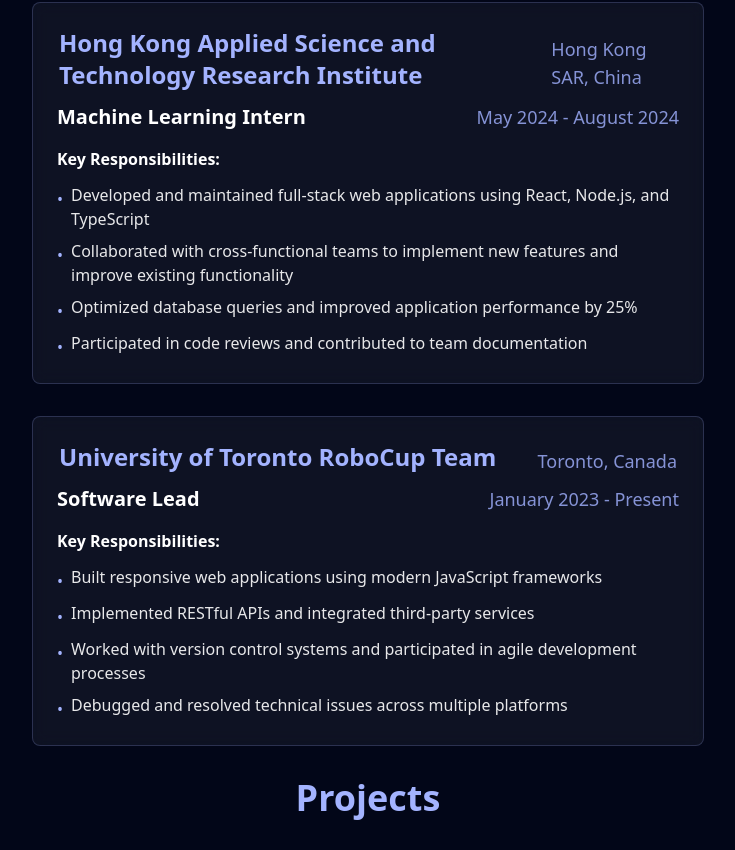
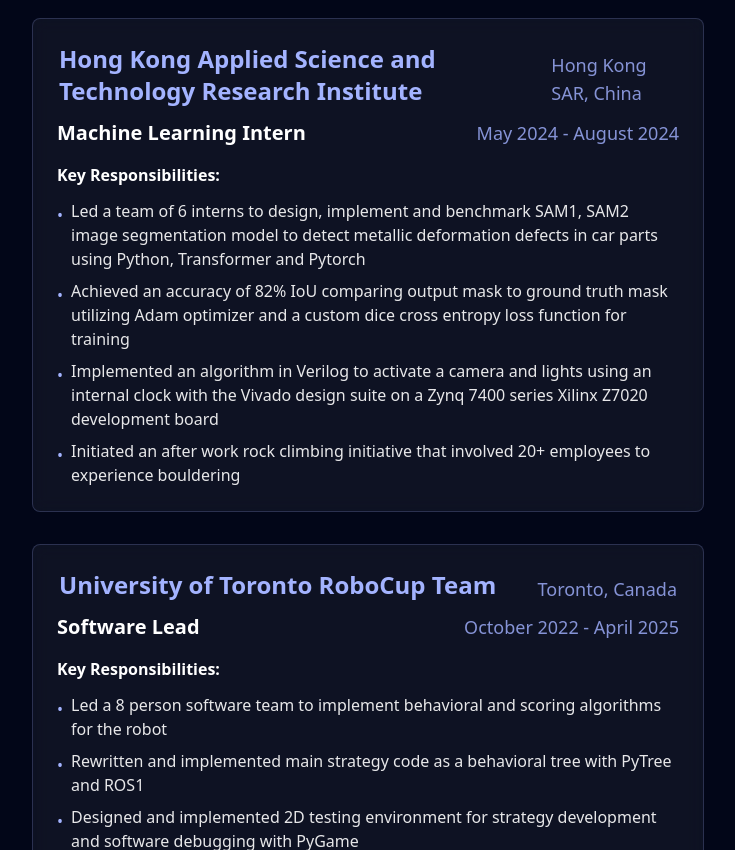
Before and after one commit to sumiyuan/smiweb, a React (Vite) app: page / in a window 1280 px wide. Shown: the part 1750-2600 px from the top of the page, without its empty margins (272-1007 px from the left). Built offline with nearby package versions, Linux system fonts and the light colour scheme.

Commit message:
added experiences and projects, fixed navbar intersection so that it works with both expereince and project.

```diff
--- a/src/App.tsx
+++ b/src/App.tsx
@@ -3,6 +3,7 @@
 import AboutMe from './components/AboutMe'
 import Experience from './components/Experience'
 import Contact from './components/Contact'
+import Projects from './components/Projects'
 import { useState, useEffect, useRef } from 'react'
 
 const App = () => {
@@ -10,6 +11,7 @@
   const heroRef = useRef<HTMLDivElement>(null)
   const aboutRef = useRef<HTMLDivElement>(null)
   const experienceRef = useRef<HTMLDivElement>(null)
+  const projectsRef = useRef<HTMLDivElement>(null)
   const contactRef = useRef<HTMLDivElement>(null)
 
   useEffect(() => {
@@ -17,25 +19,29 @@
       (entries) => {
         entries.forEach((entry) => {
           if (entry.isIntersecting) {
-            if (entry.target === heroRef.current) {
-              setCurrentPage(0)
-              //console.log('Hero section in view')
+            console.log('Section in view:', entry.target)
+            if (entry.target === experienceRef.current) {
+              setCurrentPage(2)
+              console.log('experience section in view')
+            } else if (entry.target === projectsRef.current) {
+              setCurrentPage(2)
+              console.log('projects section in view')
             } else if (entry.target === aboutRef.current) {
               setCurrentPage(1)
-              //console.log('About Me section in view')
-            } else if (entry.target === experienceRef.current) {
-              setCurrentPage(2)
-              //console.log('Experience section in view')
+              console.log('About Me section in view')
+            } else if (entry.target === heroRef.current) {
+              setCurrentPage(0)
+              console.log('hero section in view')
             } else if (entry.target === contactRef.current) {
               setCurrentPage(3)
-              //console.log('Contact section in view')
+              console.log('Contact section in view')
             }
           }
         })
       },
       {
-        threshold: 0.5,
-        rootMargin: '-10% 0px -10% 0px'
+        threshold: [0, 0.25, 0.5],
+        rootMargin: '0px 0px -50% 0px'
       }
     )
 
@@ -47,6 +53,9 @@
     }
     if (experienceRef.current) {
       observer.observe(experienceRef.current)
+    }
+    if (projectsRef.current) {
+      observer.observe(projectsRef.current)
     }
     if (contactRef.current) {
       observer.observe(contactRef.current)
@@ -61,6 +70,9 @@
       if (experienceRef.current) {
         observer.unobserve(experienceRef.current)
       }
+      if (projectsRef.current) {
+        observer.unobserve(projectsRef.current)
+      }
       if (contactRef.current) {
         observer.unobserve(contactRef.current)
       }
@@ -73,6 +85,7 @@
       <Hero ref={heroRef}/>
       <AboutMe ref={aboutRef}/>
       <Experience ref={experienceRef}/>
+      <Projects ref={projectsRef}/>
       <Contact ref={contactRef}/>
     </div>
   )
--- a/src/components/Experience.tsx
+++ b/src/components/Experience.tsx
@@ -3,69 +3,37 @@
 
 const Experience = forwardRef<HTMLDivElement>((props, ref) => {
   return (
-    <div ref={ref} className='flex flex-col items-center justify-center min-h-screen w-full pt-20 px-4'>
-      <h1 className='text-4xl font-bold mb-8 text-indigo-300'>Experience</h1>
+    <div ref={ref} className='flex flex-col items-center justify-center min-h-screen w-full pt-20 px-4 py-16'>
+      <h1 className='text-4xl font-bold mb-12 text-indigo-300'>Experience</h1>
 
-      <div className='flex flex-col items-center justify-center w-full max-w-4xl'>
+      <div className='flex flex-col items-center justify-center w-full max-w-4xl space-y-8'>
         <JobExperience
           name="Hong Kong Applied Science and Technology Research Institute"
           jobTitle="Machine Learning Intern"
           date="May 2024 - August 2024"
           location="Hong Kong SAR, China"
           responsibilities={[
-            "Developed and maintained full-stack web applications using React, Node.js, and TypeScript",
-            "Collaborated with cross-functional teams to implement new features and improve existing functionality",
-            "Optimized database queries and improved application performance by 25%",
-            "Participated in code reviews and contributed to team documentation"
+            "Led a team of 6 interns to design, implement and benchmark SAM1, SAM2 image segmentation model to detect metallic deformation defects in car parts using Python, Transformer and Pytorch",
+            "Achieved an accuracy of 82% IoU comparing output mask to ground truth mask utilizing Adam optimizer and a custom dice cross entropy loss function for training",
+            "Implemented an algorithm in Verilog to activate a camera and lights using an internal clock with the Vivado design suite on a Zynq 7400 series Xilinx Z7020 development board",
+            "Initiated an after work rock climbing initiative that involved 20+ employees to experience bouldering"
           ]}
         />
 
         <JobExperience
           name="University of Toronto RoboCup Team"
           jobTitle="Software Lead"
-          date="January 2023 - Present"
+          date="October 2022 - April 2025"
           location="Toronto, Canada"
           responsibilities={[
-            "Built responsive web applications using modern JavaScript frameworks",
-            "Implemented RESTful APIs and integrated third-party services",
-            "Worked with version control systems and participated in agile development processes",
-            "Debugged and resolved technical issues across multiple platforms"
+            "Led a 8 person software team to implement behavioral and scoring algorithms for the robot",
+            "Rewritten and implemented main strategy code as a behavioral tree with PyTree and ROS1",
+            "Designed and implemented 2D testing environment for strategy development and software debugging with PyGame",
+            "Debugged robot operation strategies with Python and OpenCV within a simulated environment using WeBots",
+            "Represented UofT internationally by competing and placing 4th overall at the 2023 RoboCup"
           ]}
+          githubLink='https://github.com/utra-robosoccer/soccerbot'
         />
-      </div>
-
-      <h1 className='text-4xl font-bold mb-8 text-indigo-300'>Projects</h1>
-
-      <div className='flex flex-col items-center justify-center w-full max-w-4xl'>
-      <div className='flex flex-col items-center justify-center w-full max-w-4xl'>
-        <JobExperience
-          name="Hong Kong Applied Science and Technology Research Institute"
-          jobTitle="Machine Learning Intern"
-          date="May 2024 - August 2024"
-          location="Hong Kong SAR, China"
-          responsibilities={[
-            "Developed and maintained full-stack web applications using React, Node.js, and TypeScript",
-            "Collaborated with cross-functional teams to implement new features and improve existing functionality",
-            "Optimized database queries and improved application performance by 25%",
-            "Participated in code reviews and contributed to team documentation"
-          ]}
-        />
-
-        <JobExperience
-          name="University of Toronto RoboCup Team"
-          jobTitle="Software Lead"
-          date="January 2023 - Present"
-          location="Toronto, Canada"
-          responsibilities={[
-            "Built responsive web applications using modern JavaScript frameworks",
-            "Implemented RESTful APIs and integrated third-party services",
-            "Worked with version control systems and participated in agile development processes",
-            "Debugged and resolved technical issues across multiple platforms"
-          ]}
-          liveLink="https://www.robocup.ca/"
-          githubLink="https://github.com/toronto-robotics"
-        />
-      </div>
       </div>
     </div>
   )
--- /dev/null
+++ b/src/components/Projects.tsx
@@ -0,0 +1,42 @@
+import React, { forwardRef } from 'react'
+import JobExperience from './JobExperience'
+
+const Projects = forwardRef<HTMLDivElement>((props, ref) => {
+  return (
+    <div className='flex flex-col items-center justify-center min-h-screen w-full pt-10 px-4 py-16' ref={ref}>
+        <h1 className='text-4xl font-bold mb-12 text-indigo-300'>Projects</h1>
+
+        <div className='flex flex-col items-center justify-center w-full max-w-4xl space-y-8'>
+        <JobExperience
+            name="Hong Kong Applied Science and Technology Research Institute"
+            jobTitle="Machine Learning Intern"
+            date="May 2024 - August 2024"
+            location="Hong Kong SAR, China"
+            responsibilities={[
+            "Developed and maintained full-stack web applications using React, Node.js, and TypeScript",
+            "Collaborated with cross-functional teams to implement new features and improve existing functionality",
+            "Optimized database queries and improved application performance by 25%",
+            "Participated in code reviews and contributed to team documentation"
+            ]}
+        />
+
+        <JobExperience
+            name="University of Toronto RoboCup Team"
+            jobTitle="Software Lead"
+            date="January 2023 - Present"
+            location="Toronto, Canada"
+            responsibilities={[
+            "Built responsive web applications using modern JavaScript frameworks",
+            "Implemented RESTful APIs and integrated third-party services",
+            "Worked with version control systems and participated in agile development processes",
+            "Debugged and resolved technical issues across multiple platforms"
+            ]}
+            liveLink="https://www.robocup.ca/"
+            githubLink="https://github.com/toronto-robotics"
+        />
+        </div>
+    </div>
+  )}
+)
+
+export default Projects
```
